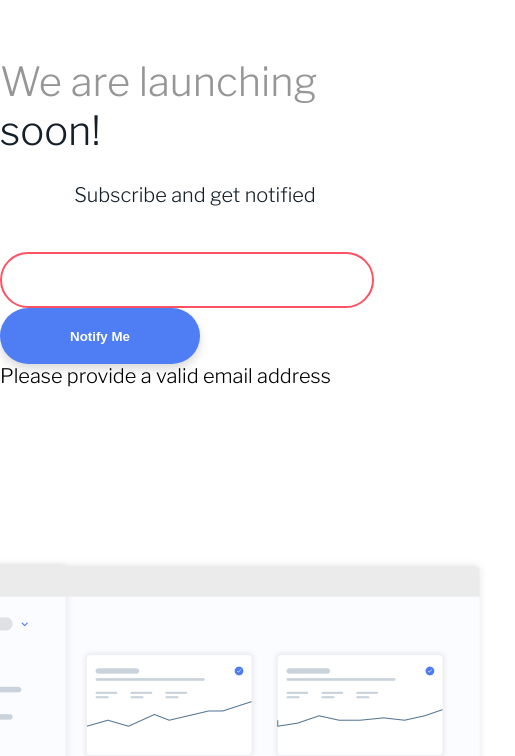
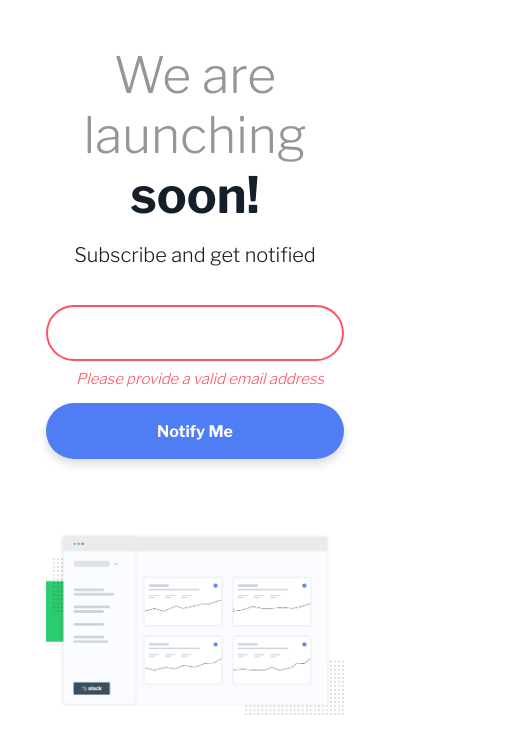
Before and after one commit to AndresViracacha/Reto12-PingSinglePage-FrontEndMentor, a plain HTML site: page index.html in a window 390 px wide. Shown: the part 115-871 px from the top of the page, 515 px wide, since content can reach past the window. Drawn offline with nearby package versions, Linux system fonts and the light colour scheme.

Commit message:
terminado

```diff
--- a/style.css
+++ b/style.css
@@ -22,19 +22,20 @@ section {
   margin-top: 86px;
 }
 .logo {
-  margin-bottom: 60px;
+  margin-bottom: 48px;
 }
 h1 {
-  margin-bottom: 28px;
-  font-size: 40px;
+  margin-bottom: 18px;
+  font-size: 50px;
   font-weight: 300;
   color: var(--gray);
 }
 h1 span {
   color: var(--darkBlue);
+  font-weight: 700;
 }
 .text-main {
-  margin-bottom: 45px;
+  margin-bottom: 38px;
   color: var(--darkBlue);
 }
 form {
@@ -42,31 +43,43 @@ form {
   max-width: 637px;
   display: flex;
   flex-wrap: wrap;
-  margin-bottom: 94px;
+  margin-bottom: 74px;
+  position: relative;
 }
 .text-error {
   max-height: 0;
   overflow: hidden;
+  font-size: 15px;
+  margin-left: 30px;
+  margin-top: 12px;
+  color: var(--red);
+  font-style: italic;
+  transition: all 0.5s;
 }
 form input {
   width: 100%;
+  font-size: 15px;
   max-width: 421px;
   margin-right: 16px;
   height: 56px;
   border-radius: 100px;
   border: 2px solid var(--lightGray);
+  padding-left: 30px;
 }
 form input:valid ~ .text-error {
   max-height: 0;
   overflow: hidden;
+  transition: all 0.5s;
 }
 form input:invalid {
   border: 2px solid var(--red);
+  transition: all 0.5s;
 }
 form input:invalid ~ .text-error {
   height: 100px;
   max-height: 100px;
   overflow: hidden;
+  transition: all 1s;
 }
 form button {
   width: 100%;
@@ -74,9 +87,12 @@ form button {
   height: 56px;
   border-radius: 100px;
   border: none;
+  font-family: "Libre Franklin", sans-serif;
+
   background-color: var(--blue);
   color: #fff;
-  font-weight: 600;
+  font-weight: 700;
+  font-size: 16px;
   box-shadow: 0px 5px 10px rgba(0, 0, 0, 0.144);
 }
 .illustration {
@@ -116,3 +132,37 @@ footer p {
   margin-bottom: 48px;
   font-size: 12px;
 }
+@media (max-width: 660px) {
+  section {
+    margin-right: 46px;
+    margin-left: 46px;
+  }
+  h1 {
+    text-align: center;
+  }
+  .text-main {
+    text-align: center;
+  }
+  .illustration {
+    width: 100%;
+  }
+  .text-error {
+    position: absolute;
+    margin-top: 65px;
+  }
+  form input {
+    margin: 0;
+    max-width: 100%;
+    margin-bottom: 10px;
+  }
+  form input:valid {
+    margin-bottom: 10px;
+  }
+  form input:invalid {
+    margin-bottom: 42px;
+  }
+  form button {
+    max-width: 100%;
+    width: 100%;
+  }
+}
```
